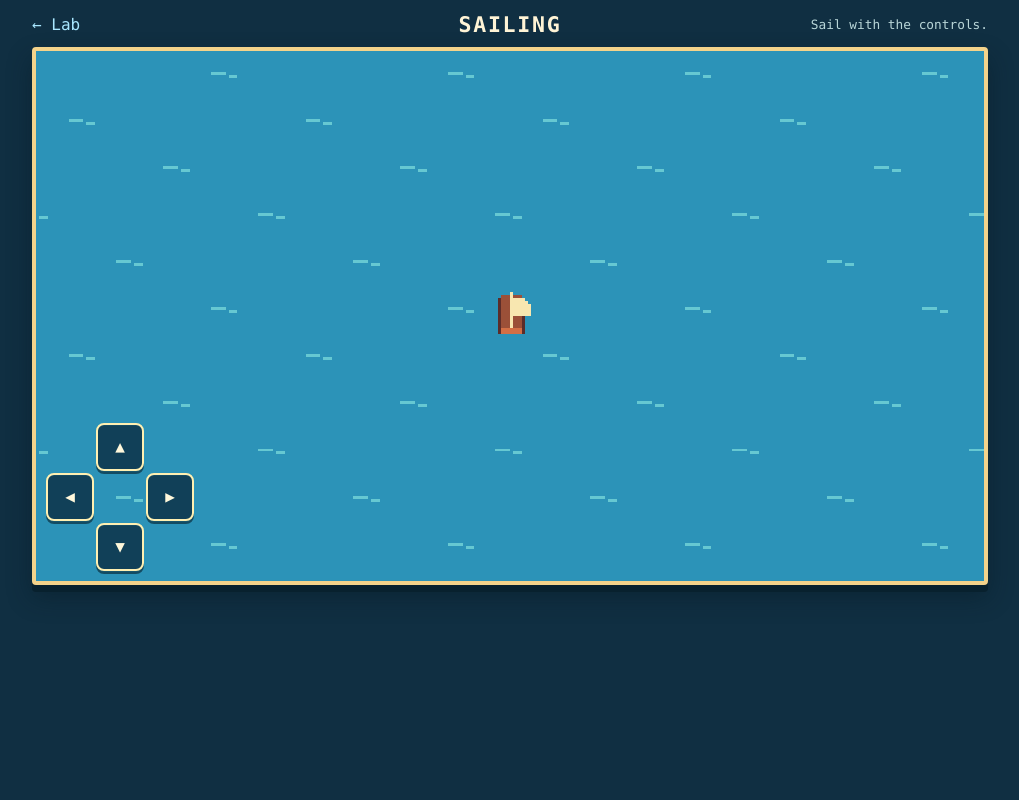
After one commit to acjacobson/lab, a FastAPI app: template lab/templates/sailing.html in a window 1280 px wide. The commit adds this page. Shown: the whole page, without its empty margins (130-1149 px from the left). Run offline with FastAPI, Linux system fonts and the light colour scheme; the template is opened without the code that fills it, so the values that code supplies are empty.

Commit message:
[verified] feat: add pixel sailing prototype

```diff
--- a/lab/app.py
+++ b/lab/app.py
@@ -42,6 +42,20 @@ def lighthouse(request: Request):
     )
 
 
+@app.get("/games/sailing")
+def sailing_redirect():
+    return RedirectResponse(url="/games/sailing/", status_code=307)
+
+
+@app.get("/games/sailing/", response_class=HTMLResponse)
+def sailing(request: Request):
+    return templates.TemplateResponse(
+        request,
+        "sailing.html",
+        {"app_name": APP_NAME},
+    )
+
+
 @app.get("/blog", response_class=HTMLResponse)
 def blog(request: Request):
     return templates.TemplateResponse(request, "blog.html", {"app_name": APP_NAME})
--- /dev/null
+++ b/lab/static/games/sailing/game-engine.mjs
@@ -0,0 +1,106 @@
+export const TILE_SIZE = 16;
+export const SHIP_SPEED = 70;
+
+function makeDefaultMap() {
+  const width = 64;
+  const height = 40;
+  const cells = Array.from({ length: height }, () => Array(width).fill("."));
+
+  const paintIsland = (cx, cy, rx, ry) => {
+    for (let y = Math.max(0, cy - ry - 1); y <= Math.min(height - 1, cy + ry + 1); y += 1) {
+      for (let x = Math.max(0, cx - rx - 1); x <= Math.min(width - 1, cx + rx + 1); x += 1) {
+        const dx = (x - cx) / rx;
+        const dy = (y - cy) / ry;
+        const edge = 1 + 0.08 * Math.sin(x * 1.7 + y * 0.8);
+        if (dx * dx + dy * dy < edge) cells[y][x] = "#";
+      }
+    }
+  };
+
+  paintIsland(7, 7, 12, 8);
+  paintIsland(55, 8, 11, 7);
+  paintIsland(12, 34, 10, 7);
+  paintIsland(54, 33, 14, 9);
+  paintIsland(31, 5, 5, 4);
+  paintIsland(33, 36, 4, 3);
+
+  return cells.map((row) => row.join(""));
+}
+
+export const DEFAULT_MAP = makeDefaultMap();
+
+function validateMap(map) {
+  if (!Array.isArray(map) || map.length === 0 || map[0].length === 0) {
+    throw new Error("Map must contain at least one row and column");
+  }
+  const width = map[0].length;
+  if (!map.every((row) => typeof row === "string" && row.length === width)) {
+    throw new Error("Map rows must be equal-length strings");
+  }
+}
+
+export function isWaterAt(world, x, y) {
+  const tileX = Math.floor(x / world.tileSize);
+  const tileY = Math.floor(y / world.tileSize);
+  if (tileX < 0 || tileY < 0 || tileX >= world.width || tileY >= world.height) return false;
+  return world.map[tileY][tileX] === ".";
+}
+
+function canShipFit(world, x, y, radius) {
+  const samples = [
+    [0, 0], [radius, 0], [-radius, 0], [0, radius], [0, -radius],
+    [radius * 0.7, radius * 0.7], [radius * 0.7, -radius * 0.7],
+    [-radius * 0.7, radius * 0.7], [-radius * 0.7, -radius * 0.7],
+  ];
+  return samples.every(([dx, dy]) => isWaterAt(world, x + dx, y + dy));
+}
+
+function headingFor(x, y, fallback) {
+  if (x === 0 && y === 0) return fallback;
+  const horizontal = x > 0 ? "east" : "west";
+  const vertical = y > 0 ? "south" : "north";
+  if (Math.abs(x) < 0.35) return vertical;
+  if (Math.abs(y) < 0.35) return horizontal;
+  return `${vertical}-${horizontal}`;
+}
+
+export function createGame({ map = DEFAULT_MAP, start, tileSize = TILE_SIZE } = {}) {
+  validateMap(map);
+  const world = {
+    map,
+    tileSize,
+    width: map[0].length,
+    height: map.length,
+  };
+  const spawn = start ?? { x: 32 * tileSize + tileSize / 2, y: 22 * tileSize + tileSize / 2 };
+  const ship = { x: spawn.x, y: spawn.y, radius: 5, heading: "north" };
+  if (!canShipFit(world, ship.x, ship.y, ship.radius)) {
+    throw new Error("Ship must start on navigable water");
+  }
+  return { world, ship };
+}
+
+export function stepGame(game, input, deltaSeconds) {
+  let dx = Number(input?.x) || 0;
+  let dy = Number(input?.y) || 0;
+  const length = Math.hypot(dx, dy);
+  if (length > 1) {
+    dx /= length;
+    dy /= length;
+  }
+  game.ship.heading = headingFor(dx, dy, game.ship.heading);
+  if (length === 0) return game;
+
+  const distance = SHIP_SPEED * Math.max(0, Math.min(deltaSeconds, 0.25));
+  const steps = Math.max(1, Math.ceil(distance / 2));
+  const stepX = (dx * distance) / steps;
+  const stepY = (dy * distance) / steps;
+
+  for (let i = 0; i < steps; i += 1) {
+    const nextX = game.ship.x + stepX;
+    if (canShipFit(game.world, nextX, game.ship.y, game.ship.radius)) game.ship.x = nextX;
+    const nextY = game.ship.y + stepY;
+    if (canShipFit(game.world, game.ship.x, nextY, game.ship.radius)) game.ship.y = nextY;
+  }
+  return game;
+}
--- /dev/null
+++ b/lab/static/games/sailing/game.js
@@ -0,0 +1,171 @@
+import { createGame, stepGame } from "./game-engine.mjs";
+
+const canvas = document.querySelector("#game-canvas");
+const context = canvas.getContext("2d");
+context.imageSmoothingEnabled = false;
+
+const game = createGame();
+const heldDirections = new Set();
+const pointerDirections = new Map();
+const keyDirections = new Map([
+  ["ArrowUp", "north"], ["w", "north"], ["W", "north"],
+  ["ArrowDown", "south"], ["s", "south"], ["S", "south"],
+  ["ArrowLeft", "west"], ["a", "west"], ["A", "west"],
+  ["ArrowRight", "east"], ["d", "east"], ["D", "east"],
+]);
+
+function currentInput() {
+  return {
+    x: Number(heldDirections.has("east")) - Number(heldDirections.has("west")),
+    y: Number(heldDirections.has("south")) - Number(heldDirections.has("north")),
+  };
+}
+
+function setButtonState(direction) {
+  document.querySelector(`[data-direction="${direction}"]`)?.classList.toggle("active", heldDirections.has(direction));
+}
+
+function releasePointer(pointerId) {
+  const direction = pointerDirections.get(pointerId);
+  if (!direction) return;
+  pointerDirections.delete(pointerId);
+  if (![...pointerDirections.values()].includes(direction)) heldDirections.delete(direction);
+  setButtonState(direction);
+}
+
+document.querySelectorAll("[data-direction]").forEach((button) => {
+  button.addEventListener("pointerdown", (event) => {
+    event.preventDefault();
+    const direction = button.dataset.direction;
+    pointerDirections.set(event.pointerId, direction);
+    heldDirections.add(direction);
+    setButtonState(direction);
+    button.setPointerCapture?.(event.pointerId);
+  });
+  ["pointerup", "pointercancel", "lostpointercapture"].forEach((name) => {
+    button.addEventListener(name, (event) => releasePointer(event.pointerId));
+  });
+});
+
+window.addEventListener("keydown", (event) => {
+  const direction = keyDirections.get(event.key);
+  if (!direction) return;
+  event.preventDefault();
+  heldDirections.add(direction);
+  setButtonState(direction);
+});
+window.addEventListener("keyup", (event) => {
+  const direction = keyDirections.get(event.key);
+  if (!direction) return;
+  heldDirections.delete(direction);
+  setButtonState(direction);
+});
+
+function clearInput() {
+  pointerDirections.clear();
+  heldDirections.clear();
+  document.querySelectorAll("[data-direction]").forEach((button) => button.classList.remove("active"));
+}
+window.addEventListener("blur", clearInput);
+document.addEventListener("visibilitychange", () => { if (document.hidden) clearInput(); });
+
+function tileColor(world, x, y) {
+  const water = world.map[y]?.[x] === ".";
+  if (water) return "#2c93b8";
+  const neighbors = [[1, 0], [-1, 0], [0, 1], [0, -1]];
+  const coast = neighbors.some(([dx, dy]) => world.map[y + dy]?.[x + dx] === ".");
+  return coast ? "#e7c873" : "#69a84f";
+}
+
+function drawWorld(now) {
+  const world = game.world;
+  const worldWidth = world.width * world.tileSize;
+  const worldHeight = world.height * world.tileSize;
+  const cameraX = Math.max(0, Math.min(worldWidth - canvas.width, Math.round(game.ship.x - canvas.width / 2)));
+  const cameraY = Math.max(0, Math.min(worldHeight - canvas.height, Math.round(game.ship.y - canvas.height / 2)));
+  const firstX = Math.floor(cameraX / world.tileSize);
+  const firstY = Math.floor(cameraY / world.tileSize);
+  const lastX = Math.min(world.width - 1, Math.ceil((cameraX + canvas.width) / world.tileSize));
+  const lastY = Math.min(world.height - 1, Math.ceil((cameraY + canvas.height) / world.tileSize));
+
+  context.fillStyle = "#2c93b8";
+  context.fillRect(0, 0, canvas.width, canvas.height);
+
+  for (let y = firstY; y <= lastY; y += 1) {
+    for (let x = firstX; x <= lastX; x += 1) {
+      const screenX = x * world.tileSize - cameraX;
+      const screenY = y * world.tileSize - cameraY;
+      const water = world.map[y][x] === ".";
+      context.fillStyle = tileColor(world, x, y);
+      context.fillRect(screenX, screenY, world.tileSize, world.tileSize);
+
+      if (water) {
+        const phase = Math.floor(now / 500) % 3;
+        if ((x * 7 + y * 11 + phase) % 5 === 0) {
+          context.fillStyle = "#66c8d2";
+          context.fillRect(screenX + 3, screenY + 5, 5, 1);
+          context.fillRect(screenX + 9, screenY + 6, 3, 1);
+        }
+      } else if (tileColor(world, x, y) === "#69a84f") {
+        const hash = (x * 19 + y * 13) % 7;
+        if (hash < 2) {
+          context.fillStyle = "#3f7d45";
+          context.fillRect(screenX + 4 + hash * 5, screenY + 4, 2, 3);
+          context.fillStyle = "#8fc45b";
+          context.fillRect(screenX + 5 + hash * 5, screenY + 3, 1, 2);
+        }
+      } else {
+        context.fillStyle = "#f3dc91";
+        if ((x + y) % 3 === 0) context.fillRect(screenX + 5, screenY + 9, 2, 1);
+      }
+    }
+  }
+
+  drawShip(Math.round(game.ship.x - cameraX), Math.round(game.ship.y - cameraY));
+}
+
+const headingAngles = {
+  north: 0,
+  "north-east": Math.PI / 4,
+  east: Math.PI / 2,
+  "south-east": Math.PI * 3 / 4,
+  south: Math.PI,
+  "south-west": -Math.PI * 3 / 4,
+  west: -Math.PI / 2,
+  "north-west": -Math.PI / 4,
+};
+
+function drawShip(x, y) {
+  context.save();
+  context.translate(x, y);
+  context.rotate(headingAngles[game.ship.heading] ?? 0);
+  context.fillStyle = "#5b2d2a";
+  context.fillRect(-4, -6, 9, 12);
+  context.fillStyle = "#9b5038";
+  context.fillRect(-3, -7, 7, 12);
+  context.fillStyle = "#f8e7b0";
+  context.fillRect(0, -8, 1, 12);
+  context.fillRect(1, -6, 4, 1);
+  context.fillRect(1, -5, 5, 1);
+  context.fillRect(1, -4, 6, 4);
+  context.fillStyle = "#d36f45";
+  context.fillRect(-3, 4, 7, 2);
+  context.restore();
+}
+
+let previousTime = performance.now();
+function frame(now) {
+  const delta = (now - previousTime) / 1000;
+  previousTime = now;
+  stepGame(game, currentInput(), delta);
+  drawWorld(now);
+  requestAnimationFrame(frame);
+}
+
+window.__SAILING_GAME__ = {
+  game,
+  currentInput,
+  clearInput,
+  getState: () => ({ x: game.ship.x, y: game.ship.y, heading: game.ship.heading }),
+};
+requestAnimationFrame(frame);
--- /dev/null
+++ b/lab/static/games/sailing/styles.css
@@ -0,0 +1,94 @@
+* { box-sizing: border-box; }
+
+:root {
+  color-scheme: dark;
+  font-family: ui-monospace, "SFMono-Regular", Consolas, monospace;
+  background: #102f42;
+  color: #fff4d6;
+}
+
+html, body { margin: 0; min-height: 100%; background: #102f42; }
+body { min-height: 100svh; overflow-x: hidden; }
+button, a { font: inherit; }
+
+.game-page {
+  width: min(100%, 980px);
+  margin: 0 auto;
+  padding: max(12px, env(safe-area-inset-top)) 12px max(12px, env(safe-area-inset-bottom));
+}
+
+.game-header {
+  display: grid;
+  grid-template-columns: 1fr auto 1fr;
+  align-items: center;
+  gap: 10px;
+  margin-bottom: 10px;
+}
+.game-header a { color: #a9e7ff; text-decoration: none; }
+.game-header h1 { margin: 0; font-size: clamp(1rem, 4vw, 1.35rem); letter-spacing: .08em; text-transform: uppercase; }
+.game-header p { margin: 0; color: #b9d6d8; text-align: right; font-size: .8rem; }
+
+.game-frame {
+  position: relative;
+  width: 100%;
+  aspect-ratio: 16 / 9;
+  overflow: hidden;
+  border: 4px solid #f4d38b;
+  border-radius: 4px;
+  background: #2a90b8;
+  box-shadow: 0 7px 0 #08212e, 0 12px 24px #071a2477;
+  touch-action: none;
+  user-select: none;
+}
+
+#game-canvas {
+  display: block;
+  width: 100%;
+  height: 100%;
+  image-rendering: pixelated;
+  image-rendering: crisp-edges;
+}
+
+.d-pad {
+  position: absolute;
+  left: max(10px, env(safe-area-inset-left));
+  bottom: 10px;
+  display: grid;
+  grid-template-columns: repeat(3, 48px);
+  grid-template-rows: repeat(3, 48px);
+  gap: 2px;
+  filter: drop-shadow(0 3px 0 #092838aa);
+}
+
+.d-pad button {
+  border: 2px solid #fff0b2;
+  border-radius: 8px;
+  background: #123e55d9;
+  color: #fff8db;
+  min-width: 48px;
+  min-height: 48px;
+  padding: 0;
+  cursor: pointer;
+  touch-action: none;
+  -webkit-tap-highlight-color: transparent;
+}
+.d-pad button.active { background: #e08b4f; transform: translateY(2px); }
+.d-pad .north { grid-column: 2; grid-row: 1; }
+.d-pad .west { grid-column: 1; grid-row: 2; }
+.d-pad .east { grid-column: 3; grid-row: 2; }
+.d-pad .south { grid-column: 2; grid-row: 3; }
+
+@media (max-width: 600px) {
+  .game-page { padding-left: 0; padding-right: 0; }
+  .game-header { padding: 0 12px; }
+  .game-header p { display: none; }
+  .game-frame { border-left: 0; border-right: 0; border-radius: 0; }
+}
+
+@media (orientation: portrait) and (max-width: 600px) {
+  .d-pad {
+    grid-template-columns: repeat(3, 54px);
+    grid-template-rows: repeat(3, 54px);
+  }
+  .d-pad button { min-width: 54px; min-height: 54px; }
+}
--- a/lab/templates/index.html
+++ b/lab/templates/index.html
@@ -22,6 +22,12 @@
         <p>Repair an island lighthouse before the storm arrives in this compact text adventure.</p>
         <span class="project-link">Play the game <span aria-hidden="true">→</span></span>
       </a>
+      <a class="project-card" href="/games/sailing/">
+        <span class="project-type">Pixel sailing</span>
+        <h2>Sailing</h2>
+        <p>Take the helm and sail a tiny ship through a bright island world.</p>
+        <span class="project-link">Set sail <span aria-hidden="true">→</span></span>
+      </a>
     </section>
   </main>
 </body>
--- /dev/null
+++ b/lab/templates/sailing.html
@@ -0,0 +1,30 @@
+<!doctype html>
+<html lang="en">
+<head>
+  <meta charset="utf-8">
+  <meta name="viewport" content="width=device-width, initial-scale=1, viewport-fit=cover">
+  <meta name="theme-color" content="#163d57">
+  <title>Sailing · Stray Lantern Lab</title>
+  <link rel="stylesheet" href="/static/games/sailing/styles.css">
+</head>
+<body>
+  <main class="game-page">
+    <header class="game-header">
+      <a href="/">← Lab</a>
+      <h1>Sailing</h1>
+      <p>Sail with the controls.</p>
+    </header>
+
+    <section class="game-frame" aria-label="Pixel sailing game">
+      <canvas id="game-canvas" width="320" height="180" aria-label="A ship sailing between islands"></canvas>
+      <div class="d-pad" aria-label="Sailing controls">
+        <button class="north" type="button" data-direction="north" aria-label="Sail north">▲</button>
+        <button class="west" type="button" data-direction="west" aria-label="Sail west">◀</button>
+        <button class="east" type="button" data-direction="east" aria-label="Sail east">▶</button>
+        <button class="south" type="button" data-direction="south" aria-label="Sail south">▼</button>
+      </div>
+    </section>
+  </main>
+  <script type="module" src="/static/games/sailing/game.js"></script>
+</body>
+</html>
```
Also changed, not shown: tests/sailing_engine.test.mjs (added, +52 -0 lines), tests/test_app.py (+22 -0 lines), 2 other files.
